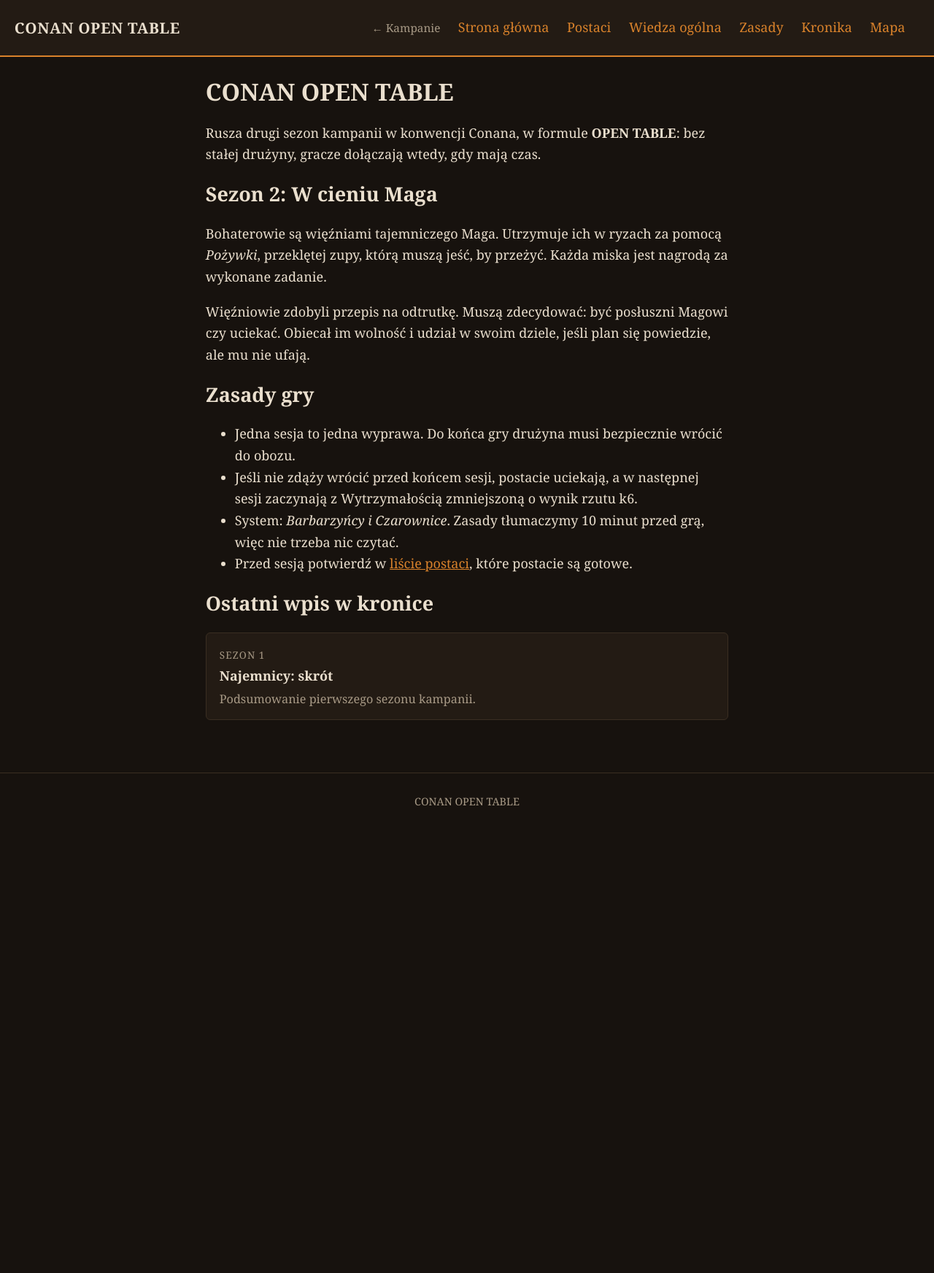
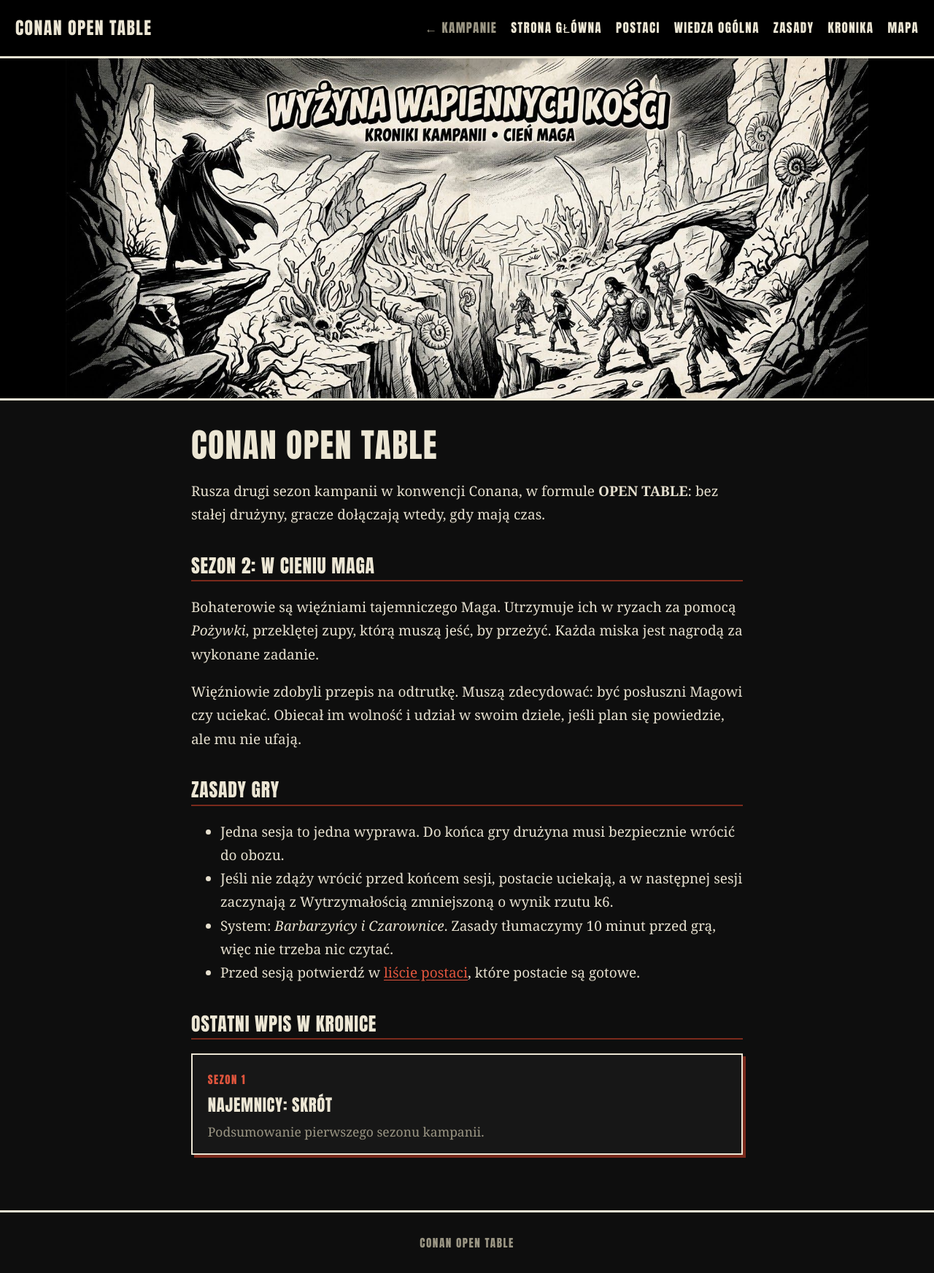
Before and after one commit to bjorn-open-table-rpgs/conan, a Jekyll site: the page built from index.html, in a window 1280 px wide. Shown: the whole page at 73% size. Built offline with Jekyll 4.4.1, drawn with Linux system fonts in a browser that asks for light colours; before the commit the page ends 1138 px from its top, so only the background shows below that.

Commit message:
Baner Wyżyna Wapiennych Kości i styl w klimacie Savage Sword of Conan
Co-Authored-By: Claude Sonnet 5.5 <noreply@anthropic.com>
Claude-Session: https://claude.ai/code/session_01KW1VcDhifA1D7MixDXuu9x

```diff
--- a/_layouts/default.html
+++ b/_layouts/default.html
@@ -5,6 +5,10 @@
   <meta name="viewport" content="width=device-width, initial-scale=1">
   <title>{% if page.title %}{{ page.title }} · {% endif %}{{ site.title }}</title>
   <meta name="description" content="{{ site.description }}">
+  <meta name="theme-color" content="#000000">
+  <meta property="og:title" content="{{ site.title }}">
+  <meta property="og:description" content="{{ site.description }}">
+  <meta property="og:image" content="{{ '/assets/baner-kronika.jpg' | absolute_url }}">
   <link rel="stylesheet" href="{{ '/assets/style.css' | relative_url }}">
 </head>
 <body>
@@ -20,6 +24,15 @@
       <a href="{{ '/mapa/' | relative_url }}">Mapa</a>
     </nav>
   </header>
+  {% if page.hero %}
+  <div class="hero">
+    <img src="{{ '/assets/baner-kronika-900.jpg' | relative_url }}"
+         srcset="{{ '/assets/baner-kronika-900.jpg' | relative_url }} 900w, {{ '/assets/baner-kronika.jpg' | relative_url }} 1584w"
+         sizes="(max-width: 600px) 135vw, 100vw"
+         width="1584" height="672"
+         alt="Wyżyna Wapiennych Kości, Kroniki kampanii, Cień Maga: czarodziej w szacie na skalnej półce wznosi dłoń ku drużynie wojowników po drugiej stronie przepaści pełnej kości i amonitów">
+  </div>
+  {% endif %}
   <main>
     {{ content }}
   </main>
--- a/assets/style.css
+++ b/assets/style.css
@@ -1,51 +1,179 @@
+/* Conan Open Table: styl w klimacie Savage Sword of Conan.
+   Czerń tuszu, kremowy papier, pulpowa czerwień. Kolory zmienisz w zmiennych poniżej. */
 :root {
-  --bg: #17120e;
-  --panel: #231b14;
-  --text: #eadfce;
-  --muted: #a89a86;
-  --accent: #d9822b;
-  --line: #3a2e22;
+  color-scheme: dark;
+  --bg: #0e0e0e;
+  --panel: #171717;
+  --paper: #ece6d4;        /* kremowy papier z baneru */
+  --text: #e6e0cf;
+  --muted: #9b9684;
+  --line: #2c2b27;
+  --accent: #e0553d;       /* czerwień do linków i wyróżnień (czytelna na czerni) */
+  --accent-dark: #7a2a1c;  /* ciemna czerwień do cieni i ozdób */
+  --display: Impact, Haettenschweiler, "Arial Narrow Bold", "Arial Black", sans-serif;
+  --body: Georgia, "Times New Roman", serif;
 }
+
 * { box-sizing: border-box; }
-html { font-size: 18px; }
+
+html { font-size: 18px; -webkit-text-size-adjust: 100%; }
+
 body {
   margin: 0;
   background: var(--bg);
   color: var(--text);
-  font-family: Georgia, "Times New Roman", serif;
-  line-height: 1.65;
+  font-family: var(--body);
+  line-height: 1.7;
 }
-a { color: var(--accent); }
+
+a { color: var(--accent); text-underline-offset: .15em; }
+a:hover { color: var(--paper); }
+
+/* Nagłówek z menu */
 .site-header {
   display: flex; flex-wrap: wrap; align-items: center; justify-content: space-between;
-  gap: .5rem 1.5rem; padding: .9rem 1.1rem;
-  background: var(--panel); border-bottom: 2px solid var(--accent);
+  gap: .3rem 1.5rem;
+  padding: .7rem 1.1rem;
+  background: #000;
+  border-bottom: 3px solid var(--paper);
 }
-.brand { font-weight: bold; font-size: 1.15rem; color: var(--text); text-decoration: none; letter-spacing: .03em; }
-nav a { margin-right: 1.1rem; text-decoration: none; padding: .4rem 0; display: inline-block; }
-main { max-width: 42rem; margin: 0 auto; padding: 1.2rem 1.1rem 3rem; }
-h1, h2, h3 { line-height: 1.25; }
-h1 { font-size: 1.8rem; margin-top: .3rem; }
-.meta { color: var(--muted); font-size: .85rem; text-transform: uppercase; letter-spacing: .08em; margin-bottom: 0; }
-.session-list { list-style: none; padding: 0; }
-.session-list li { border: 1px solid var(--line); background: var(--panel); border-radius: 6px; margin-bottom: .8rem; }
-.session-list a { display: block; padding: .8rem 1rem; text-decoration: none; color: var(--text); }
-.session-list a:hover { background: #2c2218; }
-.session-list .meta { font-size: .75rem; }
-.session-list .summary { color: var(--muted); font-size: .9rem; margin: .2rem 0 0; }
-.pager { margin-top: 2rem; }
-img { max-width: 100%; height: auto; border-radius: 4px; }
-blockquote { margin-left: 0; padding-left: 1rem; border-left: 3px solid var(--accent); color: var(--muted); }
+.brand {
+  font-family: var(--display);
+  font-size: 1.25rem;
+  letter-spacing: .06em;
+  text-transform: uppercase;
+  color: var(--paper);
+  text-decoration: none;
+}
+nav { display: flex; flex-wrap: wrap; gap: 0 1rem; }
+nav a {
+  display: inline-block;
+  padding: .55rem 0;            /* wygodny cel dotyku */
+  font-family: var(--display);
+  font-size: .9rem;
+  letter-spacing: .08em;
+  text-transform: uppercase;
+  text-decoration: none;
+  color: var(--paper);
+}
+nav a:hover { color: var(--accent); }
+nav a.back { color: var(--muted); }
+
+/* Baner */
+.hero {
+  background: #000;
+  border-bottom: 3px solid var(--paper);
+}
+.hero img {
+  display: block;
+  width: 100%;
+  height: auto;
+  max-width: 1100px;            /* nie powiększamy ponad sensowny rozmiar */
+  margin: 0 auto;
+}
+/* Na telefonie kadrujemy baner tak, żeby tytuł i bohaterowie były większe */
+@media (max-width: 600px) {
+  .hero img {
+    aspect-ratio: 16 / 9;
+    object-fit: cover;
+    object-position: 40% 35%;
+  }
+}
+
+main { max-width: 42rem; margin: 0 auto; padding: 1.4rem 1.1rem 3rem; }
+
+/* Nagłówki */
+h1, h2, h3 {
+  font-family: var(--display);
+  font-weight: normal;
+  text-transform: uppercase;
+  letter-spacing: .03em;
+  line-height: 1.2;
+  color: var(--paper);
+}
+h1 { font-size: 2rem; margin: .4rem 0 1rem; }
+h2 {
+  font-size: 1.35rem;
+  margin: 2rem 0 .6rem;
+  padding-bottom: .25rem;
+  border-bottom: 2px solid var(--accent-dark);
+}
+h3 { font-size: 1.1rem; }
+
+.meta {
+  margin: 0;
+  font-family: var(--display);
+  font-size: .85rem;
+  letter-spacing: .1em;
+  text-transform: uppercase;
+  color: var(--accent);
+}
+
+/* Lista sesji: panele jak w komiksie */
+.session-list { list-style: none; padding: 0; margin: 1rem 0; display: grid; gap: 1rem; }
+.session-list li {
+  background: var(--panel);
+  border: 2px solid var(--paper);
+  box-shadow: 4px 4px 0 var(--accent-dark);
+}
+.session-list a {
+  display: block;
+  padding: .9rem 1.1rem;
+  min-height: 3.5rem;
+  color: var(--text);
+  text-decoration: none;
+}
+.session-list a:hover { background: #211513; color: var(--text); }
+.session-list strong {
+  font-family: var(--display);
+  font-weight: normal;
+  font-size: 1.2rem;
+  letter-spacing: .03em;
+  text-transform: uppercase;
+  color: var(--paper);
+}
+.session-list .meta { font-size: .78rem; }
+.session-list .summary { margin: .2rem 0 0; color: var(--muted); font-size: .92rem; line-height: 1.5; }
+
+.pager { margin-top: 2.2rem; }
+
+/* Treść raportów */
+img { max-width: 100%; height: auto; }
+blockquote {
+  margin: 1.2rem 0;
+  padding-left: 1rem;
+  border-left: 4px solid var(--accent);
+  color: var(--muted);
+  font-style: italic;
+}
 table { border-collapse: collapse; display: block; overflow-x: auto; }
 td, th { border: 1px solid var(--line); padding: .35rem .6rem; }
-.site-footer { text-align: center; color: var(--muted); font-size: .8rem; padding: 1.5rem; border-top: 1px solid var(--line); }
 
 /* Karty postaci */
-.cards { display: grid; grid-template-columns: repeat(2, 1fr); gap: .8rem; }
+.cards { display: grid; grid-template-columns: repeat(2, 1fr); gap: 1rem .8rem; margin-top: 1rem; }
 @media (min-width: 40rem) { .cards { grid-template-columns: repeat(3, 1fr); } }
-.card { background: var(--panel); border: 1px solid var(--line); border-radius: 6px; padding: .6rem; }
-.card img { width: 100%; aspect-ratio: 3 / 4; object-fit: cover; object-position: top; }
+.card {
+  background: var(--panel);
+  border: 2px solid var(--paper);
+  box-shadow: 4px 4px 0 var(--accent-dark);
+  padding: .5rem;
+}
+.card img { display: block; width: 100%; aspect-ratio: 3 / 4; object-fit: cover; object-position: top; }
 .card h3 { margin: .5rem 0 .2rem; font-size: 1.05rem; }
 .card p { margin: 0; font-size: .8rem; color: var(--muted); line-height: 1.4; }
 
-nav a.back { color: var(--muted); font-size: .85rem; }
+.site-footer {
+  text-align: center;
+  color: var(--muted);
+  font-family: var(--display);
+  font-size: .8rem;
+  letter-spacing: .1em;
+  text-transform: uppercase;
+  padding: 1.5rem;
+  border-top: 3px solid var(--paper);
+}
+
+@media (min-width: 40rem) {
+  html { font-size: 19px; }
+  h1 { font-size: 2.4rem; }
+}
--- a/index.html
+++ b/index.html
@@ -1,6 +1,7 @@
 ---
 layout: default
 title: Strona główna
+hero: true
 ---
 <h1>CONAN OPEN TABLE</h1>
 
```
Also changed, not shown: assets/baner-kronika-900.jpg (added), assets/baner-kronika.jpg (added).
